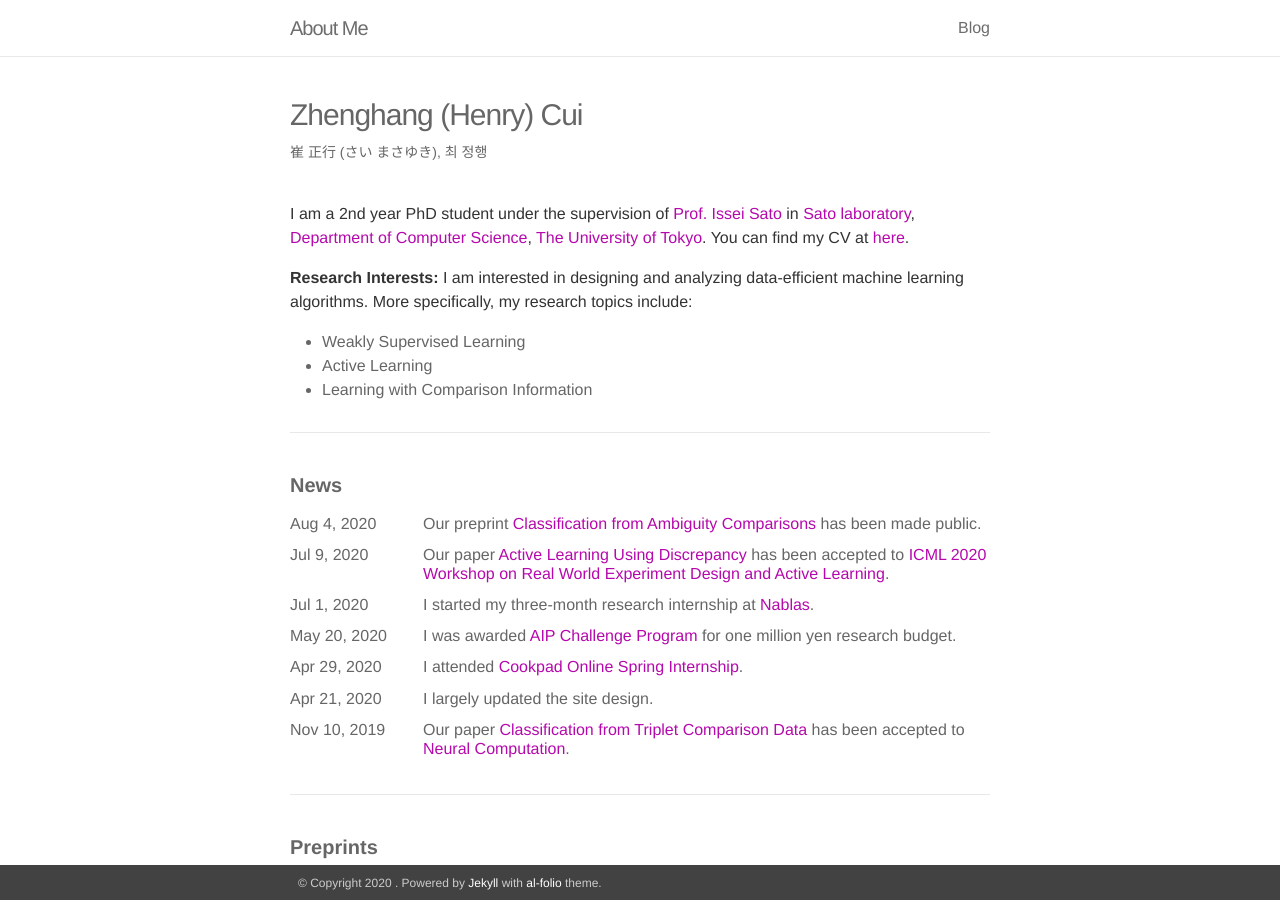
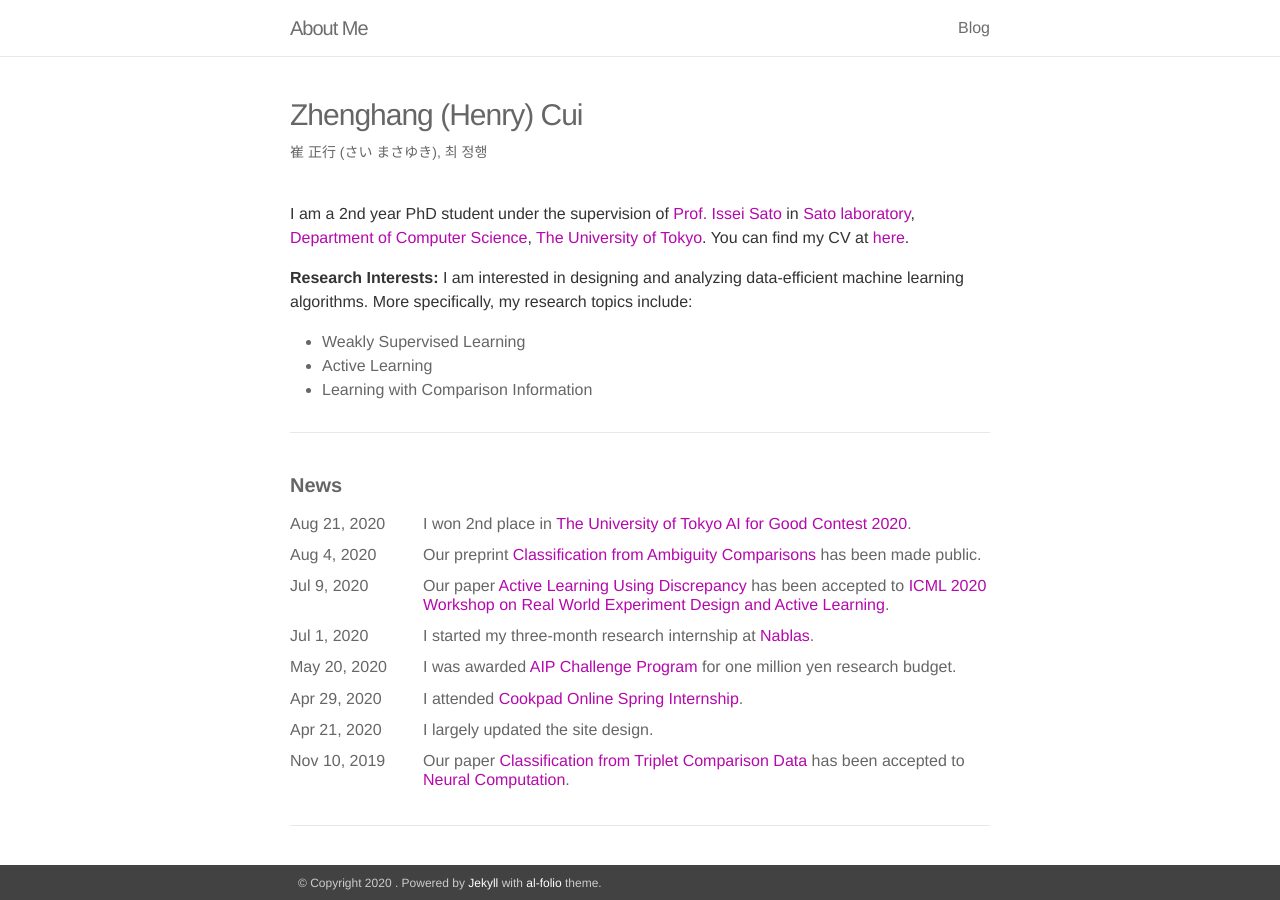
Before and after one commit to zchenry/zchenry.github.io, a Jekyll site: the page built from about.md, in a window 1280 px wide and 900 px high. Built offline with Jekyll 4.4.1, drawn with Linux system fonts in a browser that asks for light colours; nearby versions of some CDN libraries.

Commit message:
add news

```diff
--- a/about.md
+++ b/about.md
@@ -23,6 +23,12 @@ More specifically, my research topics include:
 <div class='news'>
   <h4><b>News</b></h4>
   <table>
+    <tr>
+      <td class='date'>Aug 21, 2020</td>
+      <td class='announcement'>
+        I won 2nd place in <a href='https://www.facebook.com/UTAI4Good'>The University of Tokyo AI for Good Contest 2020</a>.
+      </td>
+    </tr>
     <tr>
       <td class='date'>Aug 4, 2020</td>
       <td class='announcement'>
```
